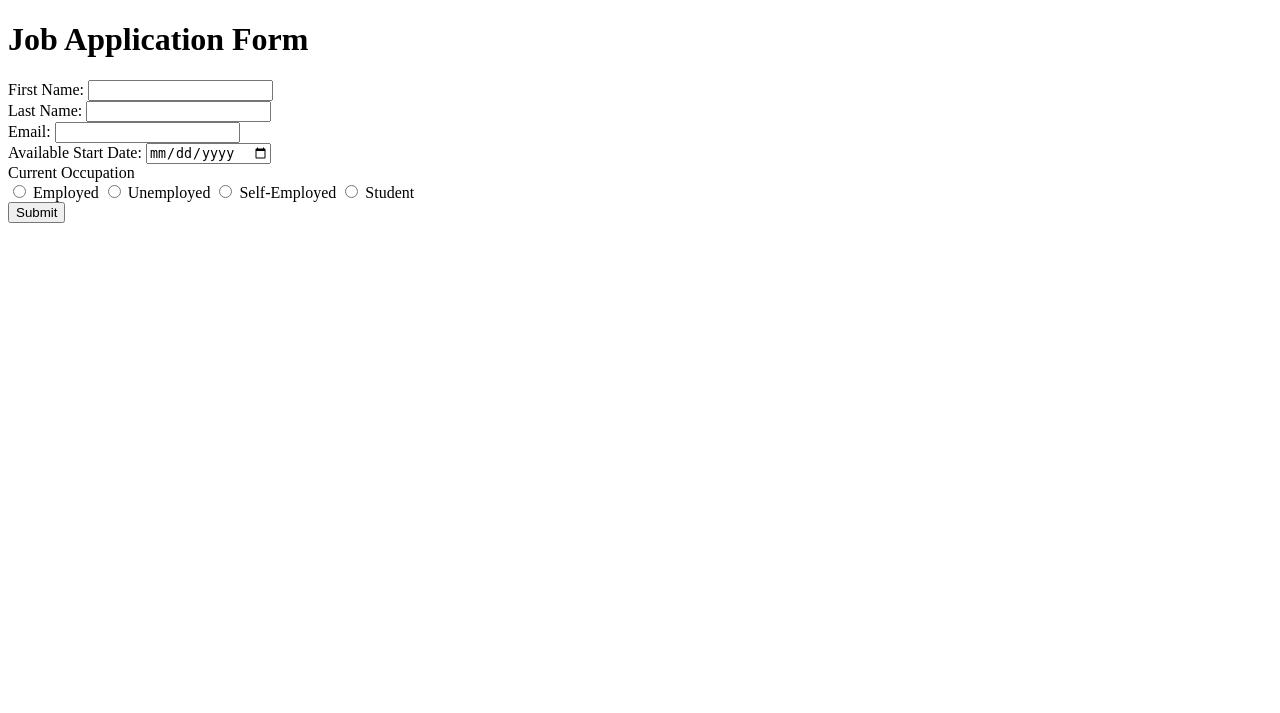
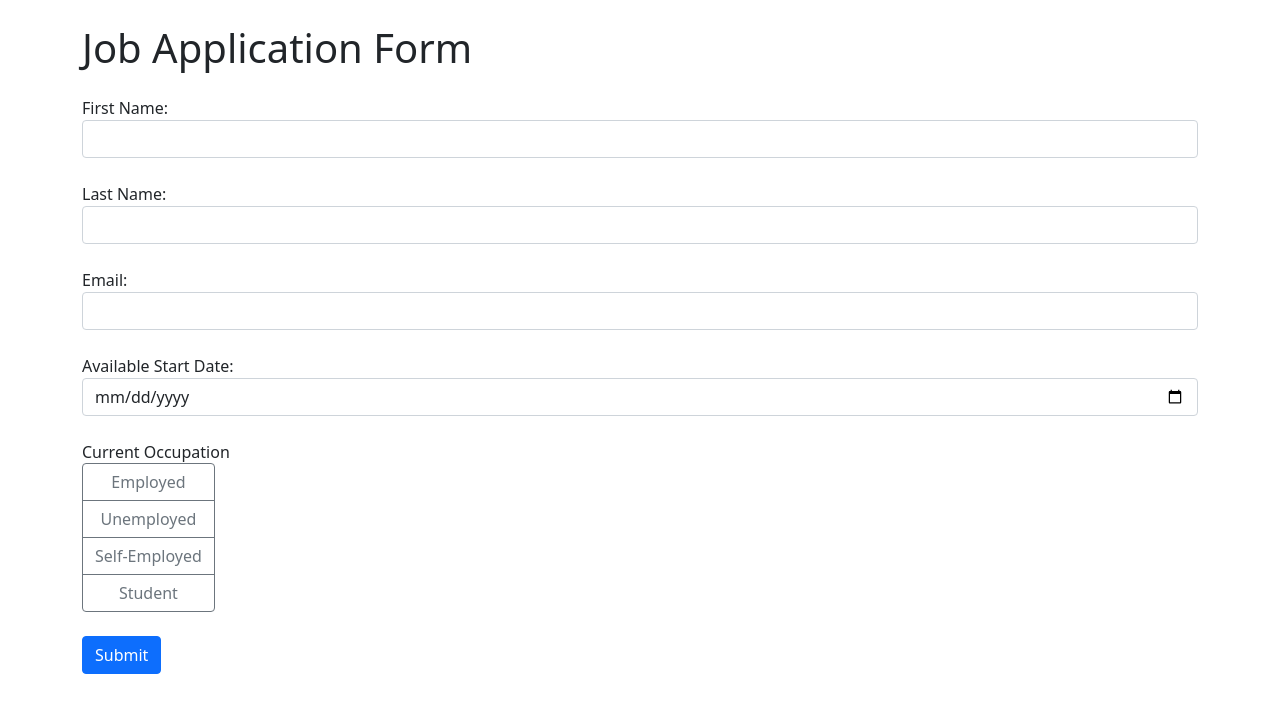
Before and after one commit to SergeP70/Flask-Form, a Flask app: page / in a window 1280 px wide. Shown: the top 713 px of the page. Run offline with Flask 3, Linux system fonts and the light colour scheme.

Commit message:
Getting the user data from the form into the app

```diff
--- a/app.py
+++ b/app.py
@@ -1,9 +1,17 @@
-from flask import Flask, render_template
+from flask import Flask, render_template, request
 
 app = Flask(__name__)
 
-@app.route("/")
+@app.route("/", methods=["GET", "POST"])
 def index():
+    if request.method == "POST":
+        first_name = request.form["first_name"]
+        last_name = request.form["last_name"]
+        email = request.form["email"]
+        date = request.form["date"]
+        occupation = request.form["occupation"]
+        print(occupation)
+
     return render_template("index.html")
 
 
--- a/templates/index.html
+++ b/templates/index.html
@@ -3,42 +3,47 @@
 <head>
     <meta charset="UTF-8">
     <meta name="viewport" content="width=device-width, initial-scale=1, shrink-to-fit=no">
+    <link rel="stylesheet" href="https://cdn.jsdelivr.net/npm/bootstrap@5.1.3/dist/css/bootstrap.min.css">
     <title>Flask App</title>
 </head>
 <body>
-    <h1>Job Application Form</h1>
-    <form>
-        <div>
+    <div class="container">
+        <h1 class="mt-4 mb-4">Job Application Form</h1>
+        <form method="post">
+            <div class="form-group mb-4">
                 <label for="first_name">First Name:</label>
-            <input type="text" id="first_name" name="first_name" required>
+                <input class="form-control" type="text" id="first_name" name="first_name" required>
             </div>
-        <div>
+            <div class="form-group mb-4">
                 <label for="last_name">Last Name:</label>
-            <input type="text" id="last_name" name="last_name" required>
+                <input class="form-control" type="text" id="last_name" name="last_name" required>
             </div>
-        <div>
+            <div class="form-group mb-4">
                 <label for="email">Email:</label>
-            <input type="email" id="email" name="email" required>
+                <input class="form-control" type="email" id="email" name="email" required>
             </div>
-        <div>
+            <div class="form-group mb-4">
                 <label for="date">Available Start Date:</label>
-            <input type="date" id="date" name="date" required>
+                <input class="form-control" type="date" id="date" name="date" required>
             </div>
-        <div>
+            <div class="form-group mb-4">
                 <label>Current Occupation</label>
                 <br/>
-            <div id="occupation">
-                <input type="radio" id="employed" name="occupation" required>
-                <label for="employed">Employed</label>
-                <input type="radio" id="unemployed" name="occupation" required>
-                <label for="unemployed">Unemployed</label>
-                <input type="radio" id="self-employed" name="occupation" required>
-                <label for="self-employed">Self-Employed</label>
-                <input type="radio" id="student" name="occupation" required>
-                <label for="student">Student</label>
+                <div class="btn-group-vertical" id="occupation">
+                    <input class="btn-check form-control" type="radio" id="employed" name="occupation" value="employed" required>
+                    <label class="btn btn-outline-secondary" for="employed">Employed</label>
+                    <input class="btn-check form-control" type="radio" id="unemployed" name="occupation" value="unemployed" required>
+                    <label class="btn btn-outline-secondary"for="unemployed">Unemployed</label>
+                    <input class="btn-check form-control" type="radio" id="self-employed" name="occupation" value="self-employed" required>
+                    <label class="btn btn-outline-secondary"for="self-employed">Self-Employed</label>
+                    <input class="btn-check form-control" type="radio" id="student" name="occupation" value="student" required>
+                    <label class="btn btn-outline-secondary"for="student">Student</label>
                 </div>
             </div>
-        <button type="button">Submit</button>
+            <button class="btn btn-primary mb-4" type="submit">Submit</button>
         </form>
+    </div>
+<script src="https://code.jquery.com/jquery-3.6.0.min.js"></script>
+<script src="https://cdn.jsdelivr.net/npm/bootstrap@5.1.3/dist/js/bootstrap.min.js"></script>
 </body>
 </html>
```
Lines whose indentation alone changed are shown as unchanged.
